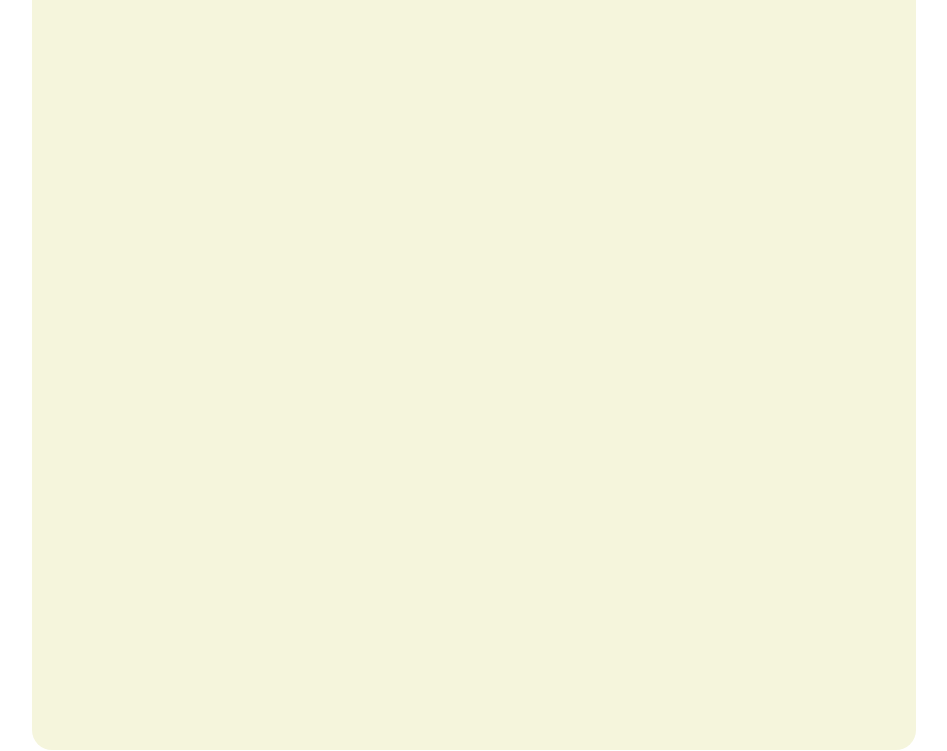
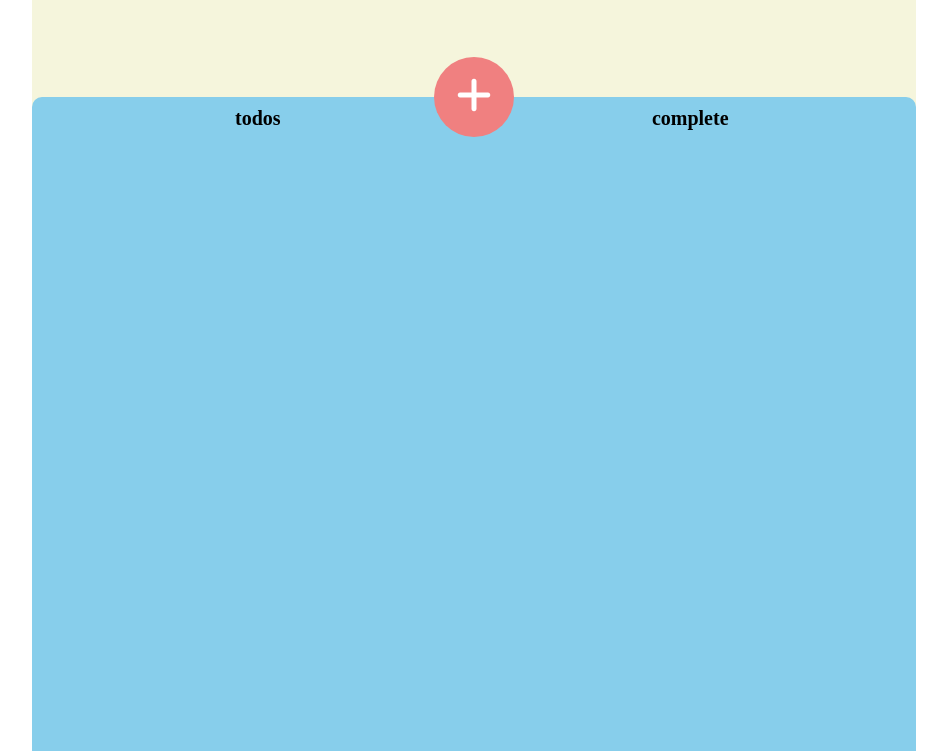
Before and after one commit to jungsik-lee/mytodolist, a plain HTML site: page todoList.html in a window 1280 px wide. Shown: the part 58-809 px from the top of the page, without its empty margins (166-1113 px from the left). Drawn offline with Linux system fonts and the light colour scheme; files whose address does not match are found by name.

Commit message:
add css of todolist

```diff
--- a/css/screen/todoList.css
+++ b/css/screen/todoList.css
@@ -15,9 +15,49 @@ body{
     text-align: center;
 }
 
-.todoList-column{
-    background-color: white;
-    margin:10px;
-    height:100px;
-    border-radius: 10px;
+.main-content{
+    height:100%;
 }
+.addToDoList{
+    text-align: center;
+}
+
+
+.addToDoList-btn{
+    width: 80px;
+    height:80px;
+    border-radius: 50%;
+    border:none;
+    font-size:40px;
+    padding:15px;
+    background-color: lightcoral;
+    color:white;
+    position: relative;
+    top:40px;
+}
+
+.section{
+    display: flex;
+    justify-content: space-between;
+    background-color: skyblue;
+    padding:10px;
+    border-top-left-radius: 10px;
+    border-top-right-radius: 10px;
+    font-size:20px;
+    font-weight: bold;
+}
+.section-todos{
+    width:50%;
+    text-align: center;
+}
+
+.section-complete{
+    width:50%;
+    text-align: center;
+}
+
+.list{
+    width:100%;
+    height:100%;
+    background-color: skyblue;
+}
--- a/todoList.html
+++ b/todoList.html
@@ -9,8 +9,22 @@
   </head>
   <body>
     <div class="main">
-      <h2>My ToDoList</h2>
+      <div class="addToDoList">
+        <h2>My ToDoList</h2>
+        <button class="addToDoList-btn"><i class="fas fa-plus"></i></button>
+      </div>
+      <div class="main-content">
+        <div class="section">
+          <div class="section-todos">todos</div>
+          <div class="section-complete">complete</div>
+        </div>
+        <div class="list"></div>
+      </div>
     </div>
     <script src="todoList.js"></script>
+    <script
+      src="https://kit.fontawesome.com/0788d07e5f.js"
+      crossorigin="anonymous"
+    ></script>
   </body>
 </html>
```
